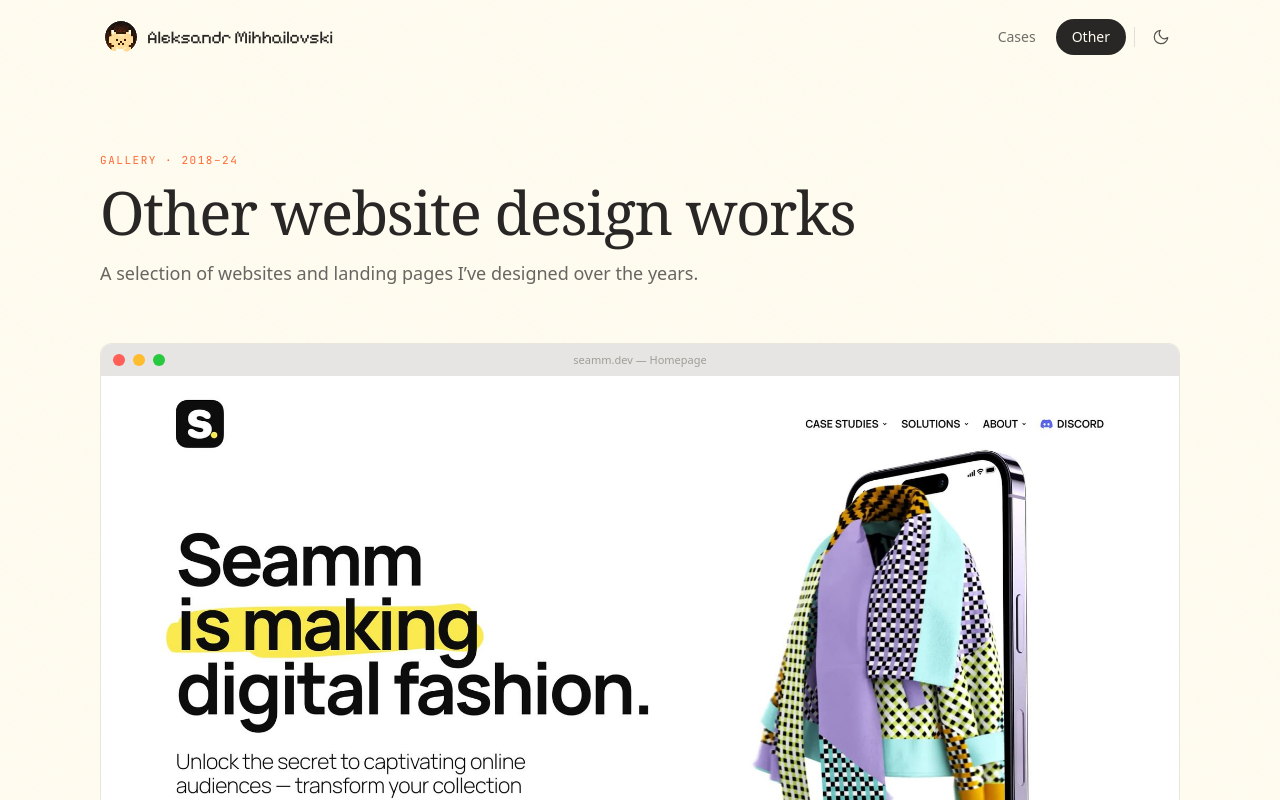
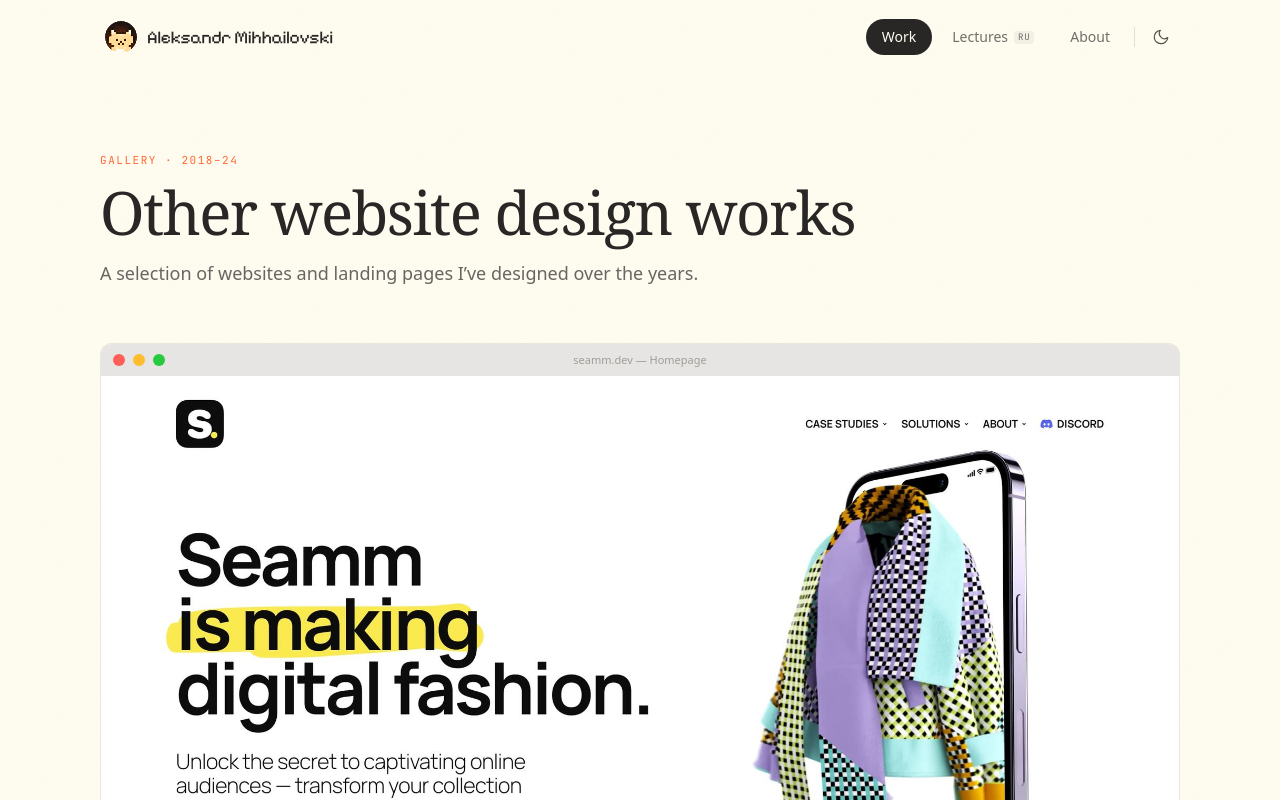
Before and after one commit to ostf14/Aleksandr-Mihhailovski-Product-Designer, a Next.js app: page /other in a window 1280 px wide. Shown: the top 800 px of the page. Built offline with nearby package versions, Linux system fonts and the light colour scheme; no server answers; a web font is replaced by a local one.

Commit message:
move portfolio to /work

```diff
--- /dev/null
+++ b/app/work/page.tsx
@@ -0,0 +1,97 @@
+import { ArrowUpRight } from "lucide-react";
+import { BusinessCard } from "@/components/BusinessCard";
+import { CaseCardMedia } from "@/components/CaseCardMedia";
+import { CaseCardReveal } from "@/components/HomeCases";
+import { Footer } from "@/components/Footer";
+import { GalleryCard } from "@/components/GalleryCard";
+import { Nav } from "@/components/Nav";
+import { ScrollToTop } from "@/components/ScrollToTop";
+import { pageMetadata, SITE_DESCRIPTION } from "@/lib/site";
+import { cases, workHref } from "@/lib/works";
+
+export const metadata = pageMetadata({
+  title: "Work",
+  description: SITE_DESCRIPTION,
+  path: "/work",
+  ogType: "website",
+});
+
+export default function Page() {
+  return (
+    <>
+      <Nav />
+      <ScrollToTop />
+
+      <main>
+        {/* Business card — hero */}
+        <section className="px-0 md:px-10 pt-[100px] md:pt-[120px] mb-20">
+          <BusinessCard />
+        </section>
+
+        {/* Case Studies */}
+        <section id="cases" className="px-6 md:px-10 mb-32 scroll-mt-[16.6667vh]">
+          <div className="max-w-[1080px] mx-auto">
+            <h2 className="mb-8 font-serif font-normal text-4xl md:text-5xl tracking-tight text-[#282726] dark:text-[#E8E8E6]">
+              Cases
+            </h2>
+          </div>
+          <div className="max-w-[1080px] mx-auto flex flex-col gap-5">
+            {cases.map((c) => (
+              <CaseCardReveal key={c.slug}>
+                <a
+                  href={workHref(c)}
+                  className="group relative block h-[348px] md:h-[248px] rounded-2xl bg-white dark:bg-cream-warm border border-stone-200/60 shadow-[0_-2px_24px_rgba(16,24,40,0.07)] dark:shadow-[0_-2px_24px_rgba(0,0,0,0.35)] p-5 transition-transform duration-200 hover:-translate-y-0.5"
+                >
+                  <ArrowUpRight
+                    size={32}
+                    strokeWidth={1.5}
+                    className="absolute top-5 right-5 text-stone-400 transition-colors group-hover:text-terracotta z-10"
+                    aria-hidden
+                  />
+                  <div className="flex flex-col md:flex-row-reverse gap-3 md:gap-5 h-full">
+                    <div className="md:flex-1 md:min-w-0 flex flex-col pr-10">
+                      <div className="flex items-center gap-2">
+                        <span
+                          aria-hidden
+                          className="inline-block size-1.5 rounded-full bg-terracotta shrink-0"
+                        />
+                        <span className="font-mono whitespace-nowrap text-[clamp(7px,2.6vw,11px)] uppercase tracking-[0.04em] md:tracking-[0.14em] text-stone-500 dark:text-stone-400">
+                          {c.role}
+                          <span className="text-stone-400/70"> | </span>
+                          {c.org}
+                        </span>
+                      </div>
+                      <h3 className="mt-3 font-serif font-normal text-[28px] md:text-[32px] leading-[1.1] tracking-tight text-[#282726] dark:text-[#E8E8E6]">
+                        {c.title}
+                      </h3>
+                      <p className="mt-3 text-[15px] leading-[1.5] text-stone-500 line-clamp-2">
+                        {c.blurb}
+                      </p>
+                    </div>
+                    <div className="flex-1 min-h-0 -mx-5 -mb-5 md:m-0 md:basis-[38%] md:shrink-0 md:flex-none md:h-full rounded-b-2xl md:rounded-xl overflow-hidden bg-cream-warm dark:bg-cream-deep">
+                      <CaseCardMedia src={c.cover.src} />
+                    </div>
+                  </div>
+                </a>
+              </CaseCardReveal>
+            ))}
+          </div>
+        </section>
+
+        {/* Other */}
+        <section id="other" className="px-6 md:px-10 mb-32 scroll-mt-[16.6667vh]">
+          <div className="max-w-[1080px] mx-auto">
+            <h2 className="mb-8 font-serif font-normal text-4xl md:text-5xl tracking-tight text-[#282726] dark:text-[#E8E8E6]">
+              Other
+            </h2>
+          </div>
+          <div className="max-w-[1080px] mx-auto">
+            <GalleryCard />
+          </div>
+        </section>
+      </main>
+
+      <Footer />
+    </>
+  );
+}
--- a/components/Nav.tsx
+++ b/components/Nav.tsx
@@ -5,75 +5,62 @@
 import { usePathname } from "next/navigation";
 import { ThemeToggle } from "./ThemeToggle";
 
-type Item = { label: string; href: string };
+type Item = { label: string; href: string; badge?: string };
 
 const items: Item[] = [
-  { label: "Cases", href: "/#cases" },
-  { label: "Other", href: "/#other" },
+  { label: "Work", href: "/work" },
+  { label: "Lectures", href: "/ru/lectures", badge: "RU" },
+  { label: "About", href: "/about" },
 ];
 
-function NavLink({
-  item,
-  pathname,
-  activeAnchor,
-}: {
-  item: Item;
-  pathname: string | null;
-  activeAnchor: string | null;
-}) {
-  const hashKey = item.href.startsWith("/#") ? item.href.slice(2) : null;
-  const isActive = hashKey
-    ? activeAnchor === hashKey
-    : pathname === item.href || pathname?.startsWith(item.href + "/");
+// Case pages and the /other gallery are reached from /work, so they keep
+// that tab lit rather than leaving the nav with nothing selected.
+function isItemActive(item: Item, pathname: string | null): boolean {
+  if (!pathname) return false;
+  if (item.href === "/work") {
+    return (
+      pathname === "/work" ||
+      pathname.startsWith("/case/") ||
+      pathname === "/other" ||
+      pathname.startsWith("/other/")
+    );
+  }
+  return pathname === item.href || pathname.startsWith(item.href + "/");
+}
 
-  const onClick = (e: React.MouseEvent<HTMLAnchorElement>) => {
-    // Only intercept "/#id" anchors when we're already on the home page.
-    if (!item.href.startsWith("/#") || pathname !== "/") return;
-    const id = item.href.slice(2);
-    const target = document.getElementById(id);
-    if (!target) return;
-    e.preventDefault();
-
-    // The hero only scales/fades now (no layout collapse), so the section's
-    // document position is stable — land its top at the upper-third sweet spot.
-    const newScrollY =
-      target.getBoundingClientRect().top + window.scrollY - window.innerHeight / 6;
-
-    window.scrollTo({ top: Math.max(0, newScrollY), behavior: "smooth" });
-    history.pushState(null, "", item.href);
-  };
+function NavLink({ item, pathname }: { item: Item; pathname: string | null }) {
+  const isActive = isItemActive(item, pathname);
 
   return (
     <a
       href={item.href}
-      onClick={onClick}
-      className={`px-4 py-2 rounded-full text-[13px] md:text-sm transition-colors ${
+      className={`flex items-center gap-1.5 px-4 py-2 rounded-full text-[13px] md:text-sm transition-colors ${
         isActive
           ? "bg-charcoal text-cream"
           : "text-[#6F6E69] dark:text-stone-600 hover:bg-cream-warm hover:text-charcoal"
       }`}
     >
       {item.label}
+      {item.badge && (
+        <span
+          className={`font-mono text-[9px] leading-none tracking-[0.08em] px-1 py-0.5 rounded ${
+            isActive
+              ? "bg-cream/20 text-cream"
+              : "bg-cream-warm text-stone-500"
+          }`}
+        >
+          {item.badge}
+        </span>
+      )}
     </a>
   );
 }
 
-function NavContents({
-  pathname,
-  activeAnchor,
-}: {
-  pathname: string | null;
-  activeAnchor: string | null;
-}) {
+function NavContents({ pathname }: { pathname: string | null }) {
   return (
     <>
       {items.map((item) => (
-        <NavLink
-          key={item.href}
-          item={item}
-          pathname={pathname}
-          activeAnchor={activeAnchor}
-        />
+        <NavLink key={item.href} item={item} pathname={pathname} />
       ))}
       <div aria-hidden className="h-5 w-px bg-stone-300/70 mx-1 shrink-0" />
       <ThemeToggle />
@@ -109,67 +96,14 @@
 export function Nav() {
   const pathname = usePathname();
   const [scrolled, setScrolled] = useState(false);
-  const [activeAnchor, setActiveAnchor] = useState<string | null>(null);
 
   useEffect(() => {
-    const onCasePage = pathname?.startsWith("/case/") ?? false;
-    const onHome = pathname === "/";
-
     // Lightweight scroll listener — only drives the nav-collapse flag.
     const onScroll = () => setScrolled(window.scrollY > 50);
     onScroll();
     window.addEventListener("scroll", onScroll, { passive: true });
-
-    if (onCasePage) {
-      setActiveAnchor("cases");
-      return () => window.removeEventListener("scroll", onScroll);
-    }
-    if (pathname === "/other" || pathname?.startsWith("/other/")) {
-      setActiveAnchor("other");
-      return () => window.removeEventListener("scroll", onScroll);
-    }
-    if (!onHome) {
-      setActiveAnchor(null);
-      return () => window.removeEventListener("scroll", onScroll);
-    }
-
-    // Home: IntersectionObserver tracks visibility of the #cases and #other
-    // sections. Active = first section in DOM order whose ratio >= 0.4.
-    const ids = ["cases", "other"];
-    const visibility = new Map<string, number>();
-
-    const observer = new IntersectionObserver(
-      (entries) => {
-        for (const entry of entries) {
-          visibility.set(entry.target.id, entry.intersectionRatio);
-        }
-        let active: string | null = null;
-        for (const id of ids) {
-          if ((visibility.get(id) ?? 0) >= 0.4) {
-            active = id;
-            break;
-          }
-        }
-        setActiveAnchor(active);
-      },
-      { threshold: [0, 0.2, 0.4, 0.6, 0.8, 1] },
-    );
-
-    const observed: HTMLElement[] = [];
-    for (const id of ids) {
-      const el = document.getElementById(id);
-      if (el) {
-        observer.observe(el);
-        observed.push(el);
-      }
-    }
-
-    return () => {
-      window.removeEventListener("scroll", onScroll);
-      observed.forEach((el) => observer.unobserve(el));
-      observer.disconnect();
-    };
-  }, [pathname]);
+    return () => window.removeEventListener("scroll", onScroll);
+  }, []);
 
   return (
     <>
@@ -194,7 +128,7 @@
         >
           <Logo />
           <div className="flex items-center gap-1 shrink-0">
-            <NavContents pathname={pathname} activeAnchor={activeAnchor} />
+            <NavContents pathname={pathname} />
           </div>
         </motion.nav>
       </div>
@@ -226,7 +160,7 @@
       {/* Mobile nav pill (bottom) */}
       <header className="md:hidden fixed inset-x-0 bottom-4 z-50 flex justify-center pointer-events-none px-4">
         <nav className="pointer-events-auto flex items-center gap-1 p-1.5 rounded-full bg-cream/95 border border-stone-200/60 shadow-sm">
-          <NavContents pathname={pathname} activeAnchor={activeAnchor} />
+          <NavContents pathname={pathname} />
         </nav>
       </header>
     </>
```
